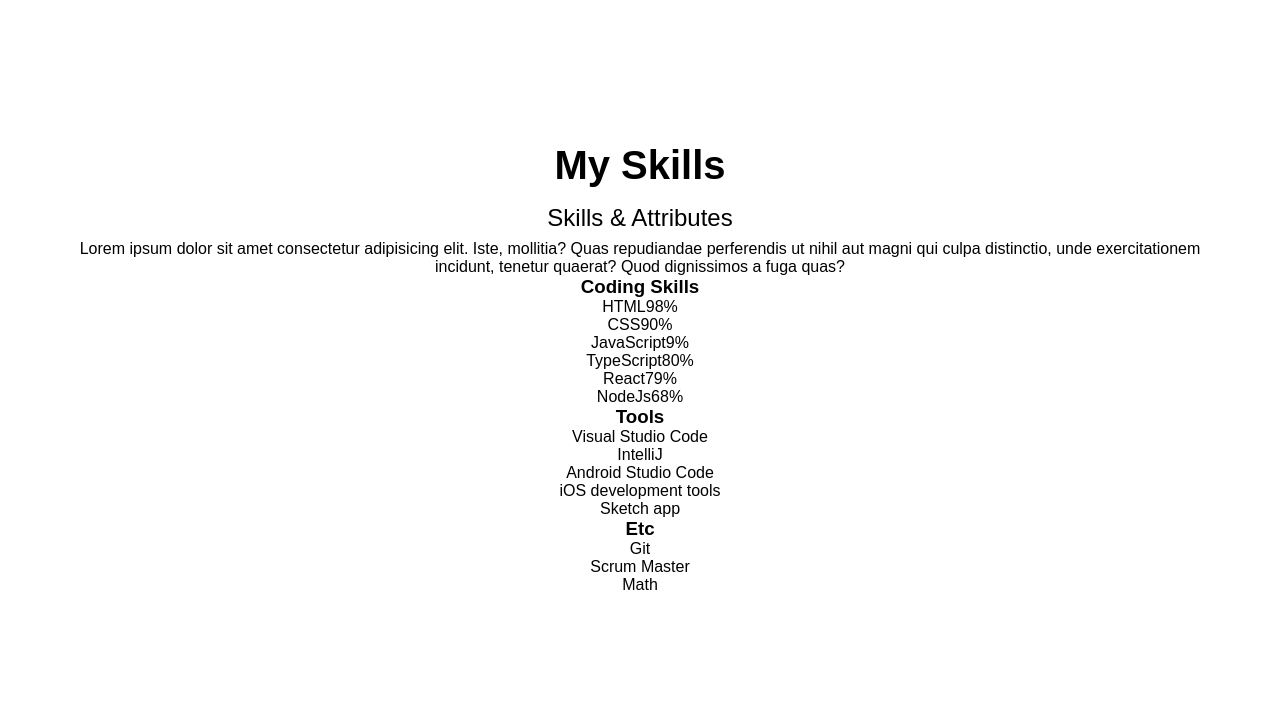
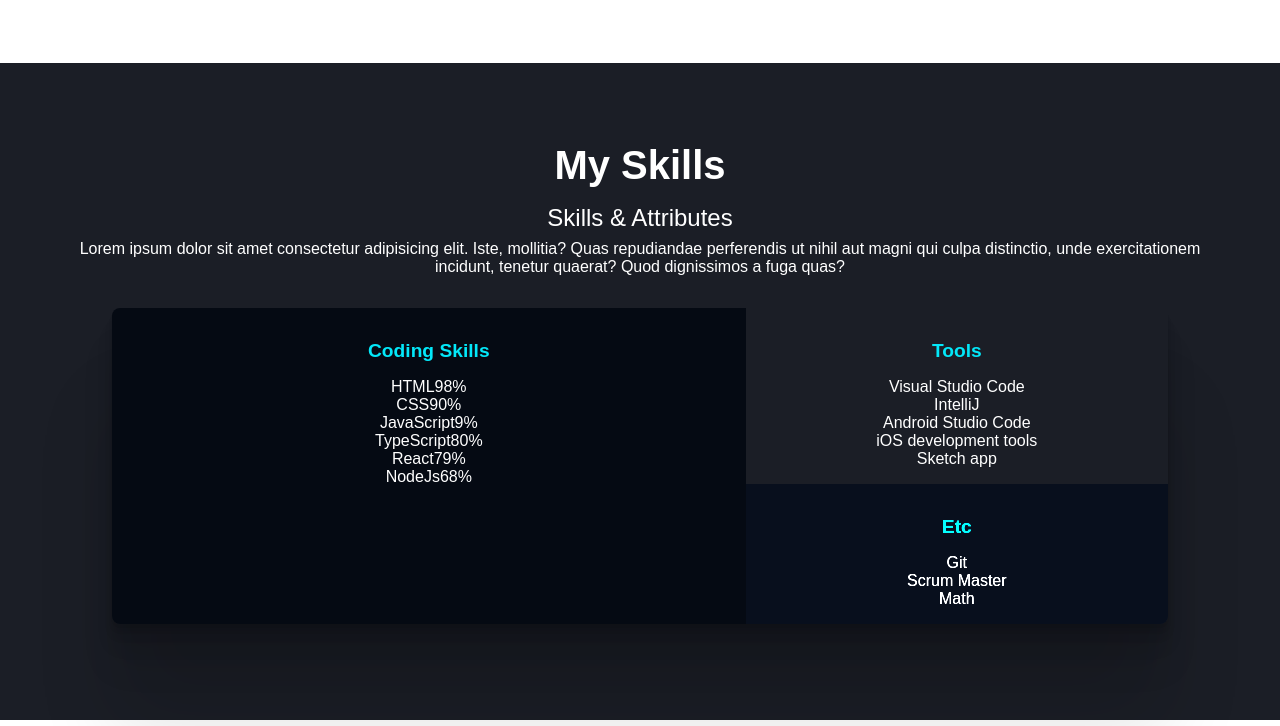
Before and after one commit to Byte-nana/clone-coding-portfolio, a plain HTML site: page index.html in a window 1280 px wide. Shown: the part 1354-2080 px from the top of the page. Drawn offline with Linux system fonts and the light colour scheme.

Commit message:
CSS-Skills

```diff
--- a/css/style.css
+++ b/css/style.css
@@ -189,3 +189,38 @@ button:focus {
   color: var(--color-primary);
   font-size: 0.8rem;
 }
+/* Skills */
+#skills {
+  background-color: var(--color-primary-variant);
+  color: var(--color-text);
+}
+.skills {
+  display: grid;
+  grid-template-columns: 6fr 4fr;
+  margin: 2rem 3rem;
+  border-radius: 8px;
+  /* grid 안의 요소가 빠져나오는 것을 보이지 않게 설정해주기*/
+  overflow: hidden;
+  box-shadow: 0 2.8px 2.2px rgba(0, 0, 0, 0.034),
+    0 6.7px 5.3px rgba(0, 0, 0, 0.048), 0 12.5px 10px rgba(0, 0, 0, 0.06),
+    0 22.3px 17.9px rgba(0, 0, 0, 0.072), 0 41.8px 33.4px rgba(0, 0, 0, 0.086),
+    0 100px 80px rgba(0, 0, 0, 0.12);
+}
+.skills__title {
+  color: var(--color-accent);
+  margin: 1rem 0;
+  font-size: 1.2rem;
+}
+.skills__coding {
+  grid-row: span 2;
+  padding: 1rem;
+  background-color: var(--color-primary);
+}
+.skills__tools {
+  padding: 1rem;
+}
+.skills__etc {
+  padding: 1rem;
+  background-color: var(--color-primary);
+  filter: brightness(150%);
+}
--- a/index.html
+++ b/index.html
@@ -126,9 +126,10 @@
           distinctio, unde exercitationem incidunt, tenetur quaerat? Quod
           dignissimos a fuga quas?
         </p>
-        <div>
-          <section>
-            <h3>Coding Skills</h3>
+        <div class="max-container">
+          <div class="skills">
+            <section class="skills__coding">
+              <h3 class="skills__title">Coding Skills</h3>
               <ul>
                 <li>
                   <div><span>HTML</span><span>98%</span></div>
@@ -156,8 +157,8 @@
                 </li>
               </ul>
             </section>
-          <section>
-            <h3>Tools</h3>
+            <section class="skills__tools">
+              <h3 class="skills__title">Tools</h3>
               <ul>
                 <li>Visual Studio Code</li>
                 <li>IntelliJ</li>
@@ -166,14 +167,15 @@
                 <li>Sketch app</li>
               </ul>
             </section>
-          <section>
-            <h3>Etc</h3>
+            <section class="skills__etc">
+              <h3 class="skills__title">Etc</h3>
               <ul>
                 <li>Git</li>
                 <li>Scrum Master</li>
                 <li>Math</li>
               </ul>
             </section>
+          </div>
         </div>
       </section>
       <!-- Work -->
```
Lines whose indentation alone changed are shown as unchanged.
